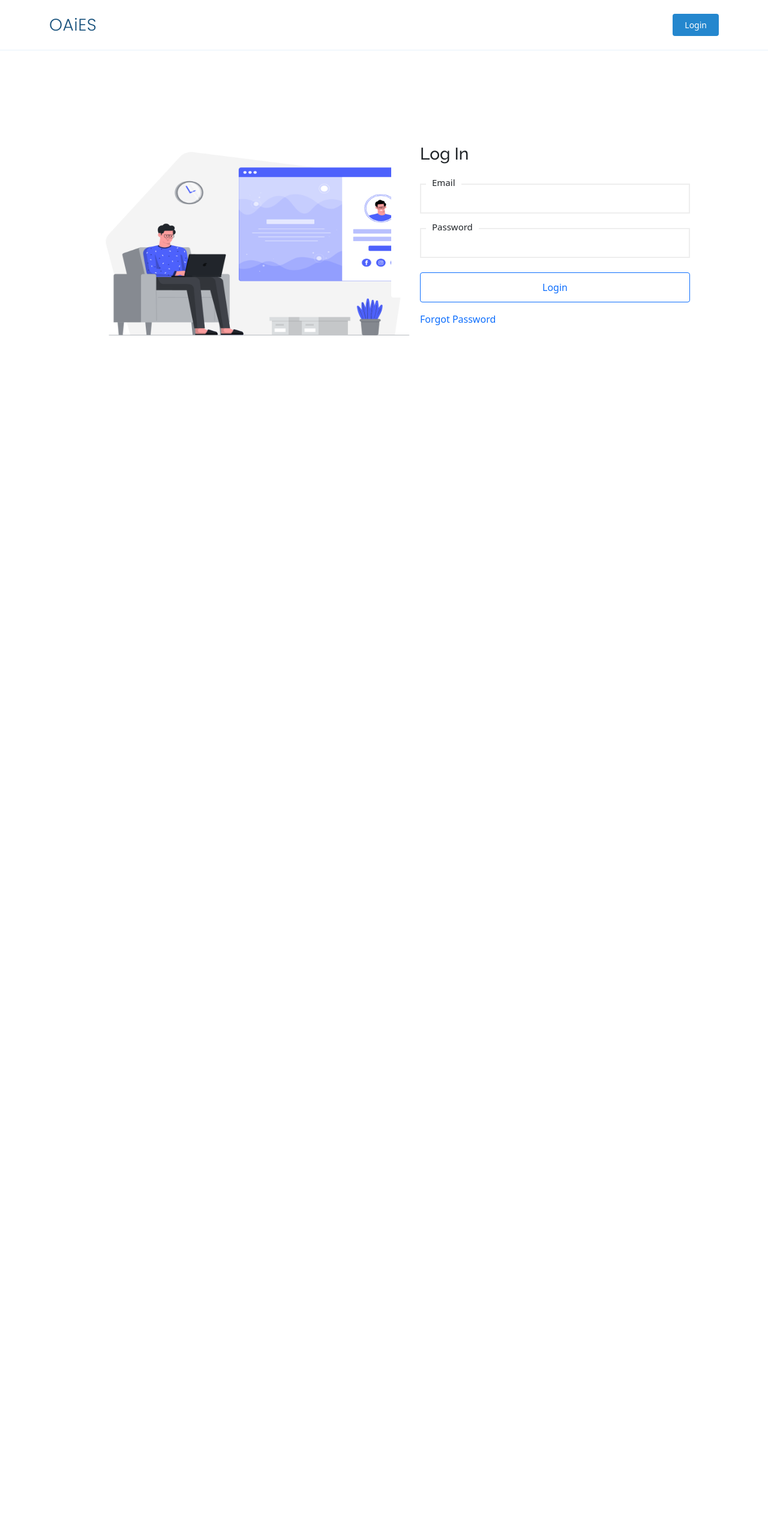
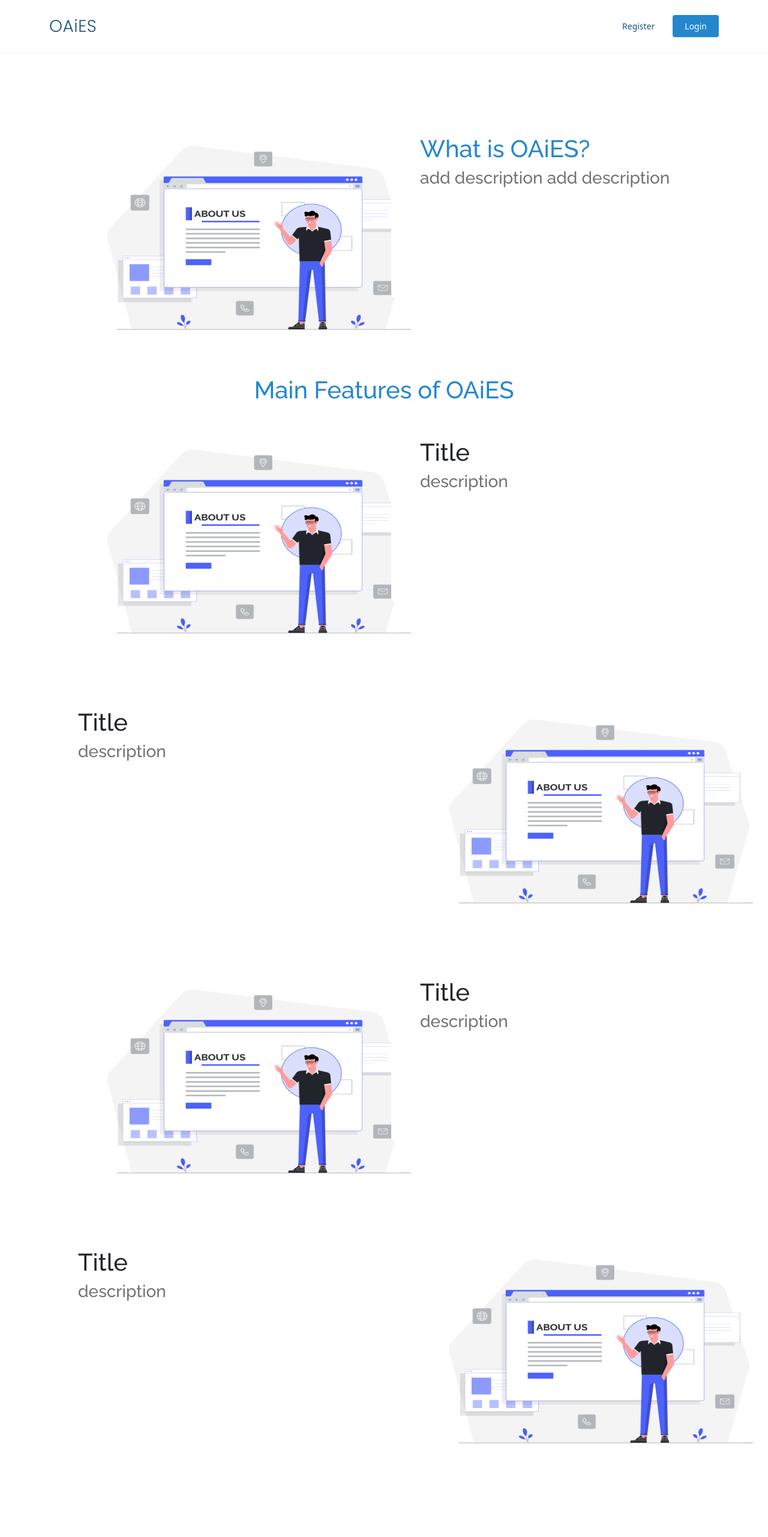
Before and after one commit to RichelleT/Education-System-in-Django, a Django app: page /landing/ in a window 1280 px wide. Shown: the whole page at 60% size. Before the commit the page ends 560 px from the top, so only its background shows below. Run offline with Django 3.2, Linux system fonts and the light colour scheme; some libraries are stand-ins or nearby versions.

Commit message:
added skeleton to landing page & regis btn at navb

```diff
--- a/static/css/custStyle1.css
+++ b/static/css/custStyle1.css
@@ -20,49 +20,16 @@
     margin-bottom: 10px;
 }
 
-/* login v2 */
-body {
-    background: #000
+.custH1{
+    font-size: 40px;
 }
 
-.card {
-    border: none;
-    height: 320px
+.custH2{
+    font-size: 28px;
+    color: #727272;
 }
 
-.forms-inputs {
-    position: relative
+.colH1{
+    font-size: 40px;
+    color: #2487ce;
 }
-
-.forms-inputs span {
-    position: absolute;
-    top: -18px;
-    left: 10px;
-    background-color: #fff;
-    padding: 5px 10px;
-    font-size: 15px
-}
-
-.forms-inputs input {
-    height: 50px;
-    border: 2px solid #eee
-}
-
-.forms-inputs input:focus {
-    box-shadow: none;
-    outline: none;
-    border: 2px solid #000
-}
-
-.btn {
-    height: 50px
-}
-
-.success-data {
-    display: flex;
-    flex-direction: column
-}
-
-.bxs-badge-check {
-    font-size: 90px
-}
--- a/templates/landingpage.html
+++ b/templates/landingpage.html
@@ -1,5 +1,7 @@
 {% load static %}
 <link href="{% static 'css/login.css'%}" rel="stylesheet">
+<link href="{% static 'css/custStyle1.css'%}" rel="stylesheet">
+
 {% include 'navbar.html' %}
 
 <section>
@@ -7,28 +9,85 @@
       <div class="row d-flex justify-content-center">
           <!-- left side; image  -->
           <div class="col-md-6">
-              <img src="{% static 'images/loginImg1.png' %}" width="700" height="450"/>
+              <img src="{% static 'images/aboutUs.png' %}" width="700" height="450"/>
           </div>
           <!-- right side; login card -->
           <div class="col-md-6">
               <div class="card px-5 py-5" id="form1">
-                  <div class="form-data">
-                      <p></p>
-                      <h3>Log In</h3>
-                      <br/>
-                      <div class="forms-inputs mb-4"> <span>Email</span> <input class="w-100" autocomplete="off" type="text">
-                          <!-- <div class="invalid-feedback">A valid email is required!</div> -->
-                      </div>
-                      <div class="forms-inputs mb-4"> <span>Password</span> <input class="w-100" autocomplete="off" type="password">
-                          <!-- <div class="invalid-feedback">Password must be 8 character!</div> -->
-                      </div>
-                     <div class="mb-3"> <button class="btn btn-outline-primary w-100">Login</button> </div>
-                      <div>
-                          </label> <span class="ml-auto"><a href="#" class="forgot-pass">Forgot Password</a></span>
-                      </div>
+                  <div>
+                    <h1 class="colH1">What is OAiES?</h1>
+                    <h2 class="custH2">add description add description</h2>
                   </div>
               </div>
           </div>
       </div>
   </div>
-</section>
+  <h1 class="text-center colH1">Main Features of OAiES</h1>
+  <div class="container mt-2">
+    <div class="row d-flex justify-content-center">
+        <!-- left side; image  -->
+        <div class="col-md-6">
+            <img src="{% static 'images/aboutUs.png' %}" width="700" height="450"/>
+        </div>
+        <!-- right side; login card -->
+        <div class="col-md-6">
+            <div class="card px-5 py-5" id="form1">
+                <div>
+                  <h1 class="custH1">Title</h1>
+                  <h2 class="custH2">description</h2>
+                </div>
+            </div>
+        </div>
+    </div>
+</div>
+<div class="container">
+  <div class="row d-flex justify-content-center">
+      <!-- left side; image  -->
+      <div class="col-md-6">
+        <div class="card px-5 py-5" id="form1">
+          <div>
+            <h1 class="custH1">Title</h1>
+            <h2 class="custH2">description</h2>
+          </div>
+        </div>
+      </div>
+      <!-- right side; login card -->
+      <div class="col-md-6">
+        <img src="{% static 'images/aboutUs.png' %}" width="700" height="450"/>
+      </div>
+  </div>
+</div>
+<div class="container">
+  <div class="row d-flex justify-content-center">
+      <!-- left side; image  -->
+      <div class="col-md-6">
+          <img src="{% static 'images/aboutUs.png' %}" width="700" height="450"/>
+      </div>
+      <!-- right side; login card -->
+      <div class="col-md-6">
+          <div class="card px-5 py-5" id="form1">
+              <div>
+                <h1 class="custH1">Title</h1>
+                <h2 class="custH2">description</h2>
+              </div>
+          </div>
+      </div>
+  </div>
+</div>
+<div class="container">
+<div class="row d-flex justify-content-center">
+    <!-- left side; image  -->
+    <div class="col-md-6">
+      <div class="card px-5 py-5" id="form1">
+        <div>
+          <h1 class="custH1">Title</h1>
+          <h2 class="custH2">description</h2>
+        </div>
+      </div>
+    </div>
+    <!-- right side; login card -->
+    <div class="col-md-6">
+      <img src="{% static 'images/aboutUs.png' %}" width="700" height="450"/>
+    </div>
+</div>
+</div></section>
--- a/templates/navbar.html
+++ b/templates/navbar.html
@@ -46,6 +46,7 @@
           <li><a class="nav-link scrollto" href="/about">Placeholder</a></li>
           <li><a class="nav-link scrollto" href="#services">Features</a></li>
           <li><a class="nav-link scrollto" href="#contact">About</a></li> {% endcomment %}
+          <li><a class="nav-link scrollto" href="">Register</a></li>
           <li><a class="getstarted scrollto" href="/login/">Login</a></li>
         </ul>
       </nav>
```
Also changed, not shown: 1 other file.
